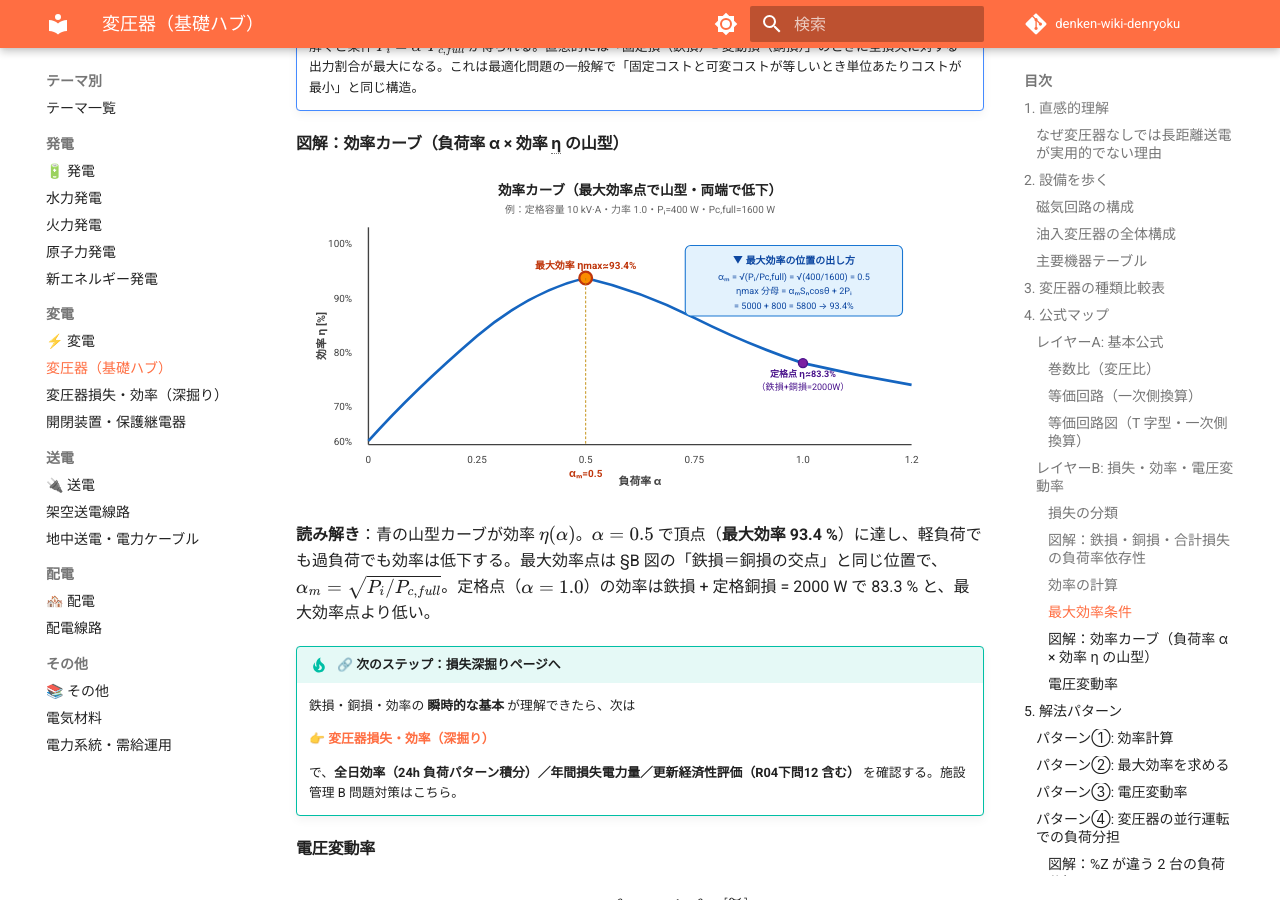
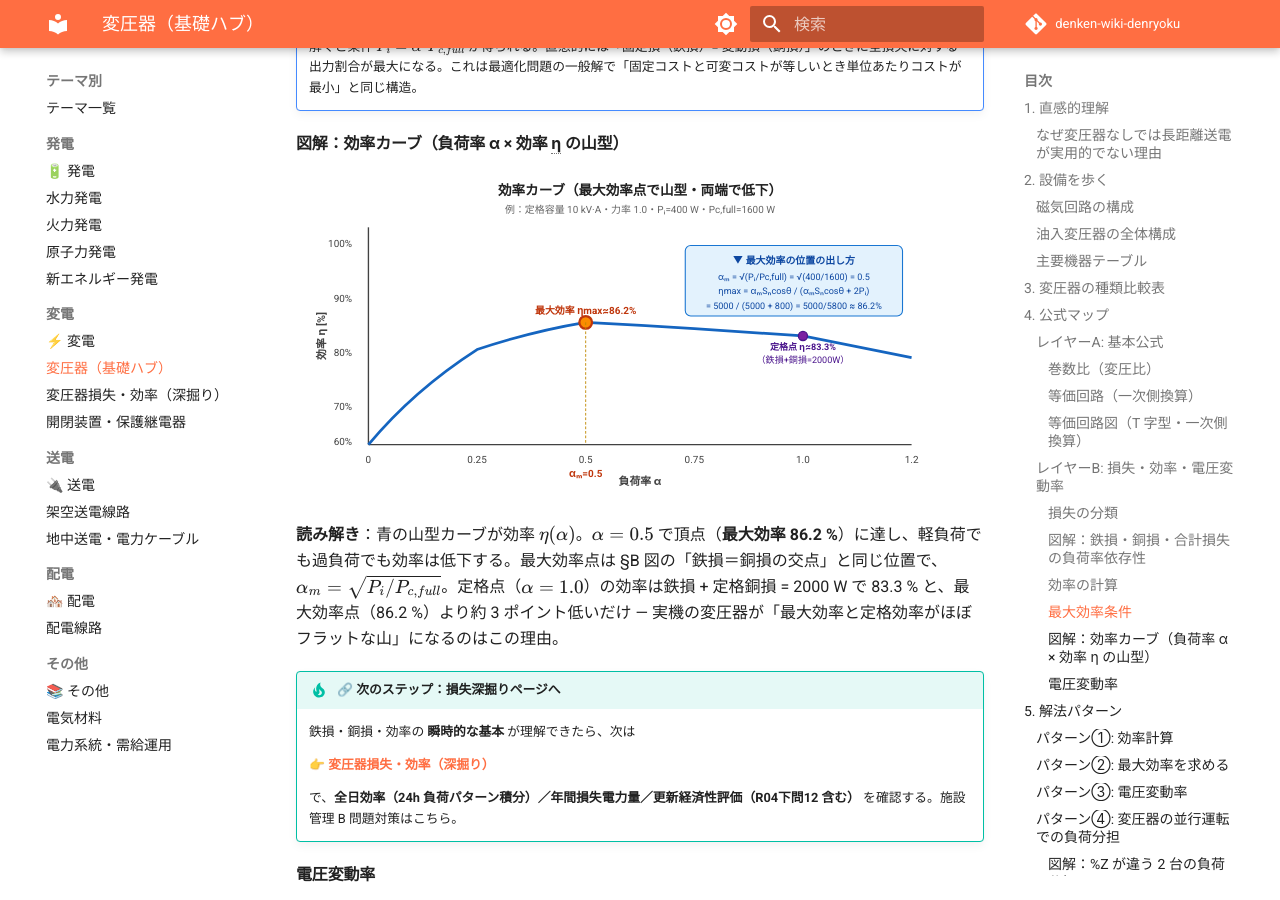
Before and after one commit to kfurufuru/denken-wiki-denryoku, an MkDocs documentation site: the page built from docs/themes/henatsuki.md, in a window 1280 px wide and 900 px high, scrolled down 6137 px. Built offline with MkDocs 1.6.1 and Material for MkDocs 9.7.7, drawn with Linux system fonts in a browser that asks for light colours; comment, search, counter and statistics services are not loaded.

Commit message:
fix(henatsuki): 効率カーブ ηmax 93.4% → 86.2% 数値修正（致命的誤算）
並列レビューエージェントが指摘した計算誤りを修正：
- Sn=10kVA, cosθ=1, Pi=400W, Pc,full=1600W
- αm=0.5、出力=5000W、損失=2Pi=800W
- 正しい η_max = 5000/5800 = 0.8621 = **86.2%**（旧表示 93.4% は誤り）

修正箇所：
- SVG 内テキスト「最大効率 ηmax≈93.4%」→「最大効率 ηmax≈86.2%」
- SVG 説明ボックス計算式表記を「分母 = …」→「ηmax = 分子/(分子+2Pᵢ) = 5000/5800 ≈ 86.2%」と完全式化
- SVG ピーク点座標 (320, 116) → (320, 165) に下方修正（y軸スケール再計算）
- 山型 path 全体を再描画（軽負荷側・過負荷側の高さを 86.2% 中心の山型に調整）
- 定格点 (560, 210) → (560, 180) に再配置
- 本文「読み解き」を「最大効率 86.2 %」「定格効率 83.3 % との差は約3pt」と更新

教訓：feedback_iterative_review_cycle に記録した「並列レビューで初版前に潰す」運用の正当性を実証。

Co-Authored-By: Claude Opus 4.7 <noreply@anthropic.com>

```diff
--- a/docs/themes/henatsuki.md
+++ b/docs/themes/henatsuki.md
@@ -286,22 +286,22 @@ $$\alpha_m = \sqrt{\frac{P_i}{P_{c,full}}}$$
 <text x="62" y="262" text-anchor="end" font-size="11" fill="#424242">70%</text>
 <text x="62" y="300" text-anchor="end" font-size="11" fill="#424242">60%</text>
 <text x="32" y="180" text-anchor="middle" font-size="12" font-weight="700" fill="#424242" transform="rotate(-90 32 180)">効率 η [%]</text>
-<path d="M 80 296 Q 130 240 200 180 Q 260 130 320 116 Q 380 130 440 160 Q 500 190 560 210 Q 620 224 680 234" fill="none" stroke="#1565c0" stroke-width="3"/>
-<circle cx="320" cy="116" r="7" fill="#fb8c00" stroke="#bf360c" stroke-width="2.5"/>
-<line x1="320" y1="116" x2="320" y2="300" stroke="#bf8800" stroke-width="1" stroke-dasharray="3,2"/>
-<text x="320" y="106" text-anchor="middle" font-size="11" font-weight="700" fill="#bf360c">最大効率 ηmax≈93.4%</text>
+<path d="M 80 300 Q 130 240 200 195 Q 260 175 320 165 Q 380 168 440 172 Q 500 176 560 180 Q 620 192 680 204" fill="none" stroke="#1565c0" stroke-width="3"/>
+<circle cx="320" cy="165" r="7" fill="#fb8c00" stroke="#bf360c" stroke-width="2.5"/>
+<line x1="320" y1="165" x2="320" y2="300" stroke="#bf8800" stroke-width="1" stroke-dasharray="3,2"/>
+<text x="320" y="156" text-anchor="middle" font-size="11" font-weight="700" fill="#bf360c">最大効率 ηmax≈86.2%</text>
 <text x="320" y="336" text-anchor="middle" font-size="11" font-weight="700" fill="#bf360c">αₘ=0.5</text>
 <rect x="430" y="80" width="240" height="78" rx="6" fill="#e3f2fd" stroke="#1976d2" stroke-width="1.2"/>
 <text x="550" y="100" text-anchor="middle" font-size="11" font-weight="700" fill="#0d47a1">▼ 最大効率の位置の出し方</text>
 <text x="550" y="118" text-anchor="middle" font-size="10" fill="#0d47a1">αₘ = √(Pᵢ/Pc,full) = √(400/1600) = 0.5</text>
-<text x="550" y="134" text-anchor="middle" font-size="10" fill="#0d47a1">ηmax 分母 = αₘSₙcosθ + 2Pᵢ</text>
-<text x="550" y="150" text-anchor="middle" font-size="10" fill="#0d47a1">= 5000 + 800 = 5800 → 93.4%</text>
-<circle cx="560" cy="210" r="5" fill="#7b1fa2" stroke="#4a148c" stroke-width="1.5"/>
-<text x="560" y="225" text-anchor="middle" font-size="10" font-weight="700" fill="#4a148c">定格点 η≈83.3%</text>
-<text x="560" y="240" text-anchor="middle" font-size="10" fill="#4a148c">（鉄損+銅損=2000W）</text>
+<text x="550" y="134" text-anchor="middle" font-size="10" fill="#0d47a1">ηmax = αₘSₙcosθ / (αₘSₙcosθ + 2Pᵢ)</text>
+<text x="550" y="150" text-anchor="middle" font-size="10" fill="#0d47a1">= 5000 / (5000 + 800) = 5000/5800 ≈ 86.2%</text>
+<circle cx="560" cy="180" r="5" fill="#7b1fa2" stroke="#4a148c" stroke-width="1.5"/>
+<text x="560" y="195" text-anchor="middle" font-size="10" font-weight="700" fill="#4a148c">定格点 η≈83.3%</text>
+<text x="560" y="210" text-anchor="middle" font-size="10" fill="#4a148c">（鉄損+銅損=2000W）</text>
 </svg></div>
 
-**読み解き**：青の山型カーブが効率 $\eta(\alpha)$。$\alpha = 0.5$ で頂点（**最大効率 93.4 %**）に達し、軽負荷でも過負荷でも効率は低下する。最大効率点は §B 図の「鉄損＝銅損の交点」と同じ位置で、$\alpha_m = \sqrt{P_i/P_{c,full}}$。定格点（$\alpha=1.0$）の効率は鉄損 + 定格銅損 = 2000 W で 83.3 % と、最大効率点より低い。
+**読み解き**：青の山型カーブが効率 $\eta(\alpha)$。$\alpha = 0.5$ で頂点（**最大効率 86.2 %**）に達し、軽負荷でも過負荷でも効率は低下する。最大効率点は §B 図の「鉄損＝銅損の交点」と同じ位置で、$\alpha_m = \sqrt{P_i/P_{c,full}}$。定格点（$\alpha=1.0$）の効率は鉄損 + 定格銅損 = 2000 W で 83.3 % と、最大効率点（86.2 %）より約 3 ポイント低いだけ — 実機の変圧器が「最大効率と定格効率がほぼフラットな山」になるのはこの理由。
 
 !!! tip "🔗 次のステップ：損失深掘りページへ"
     鉄損・銅損・効率の **瞬時的な基本** が理解できたら、次は
```
